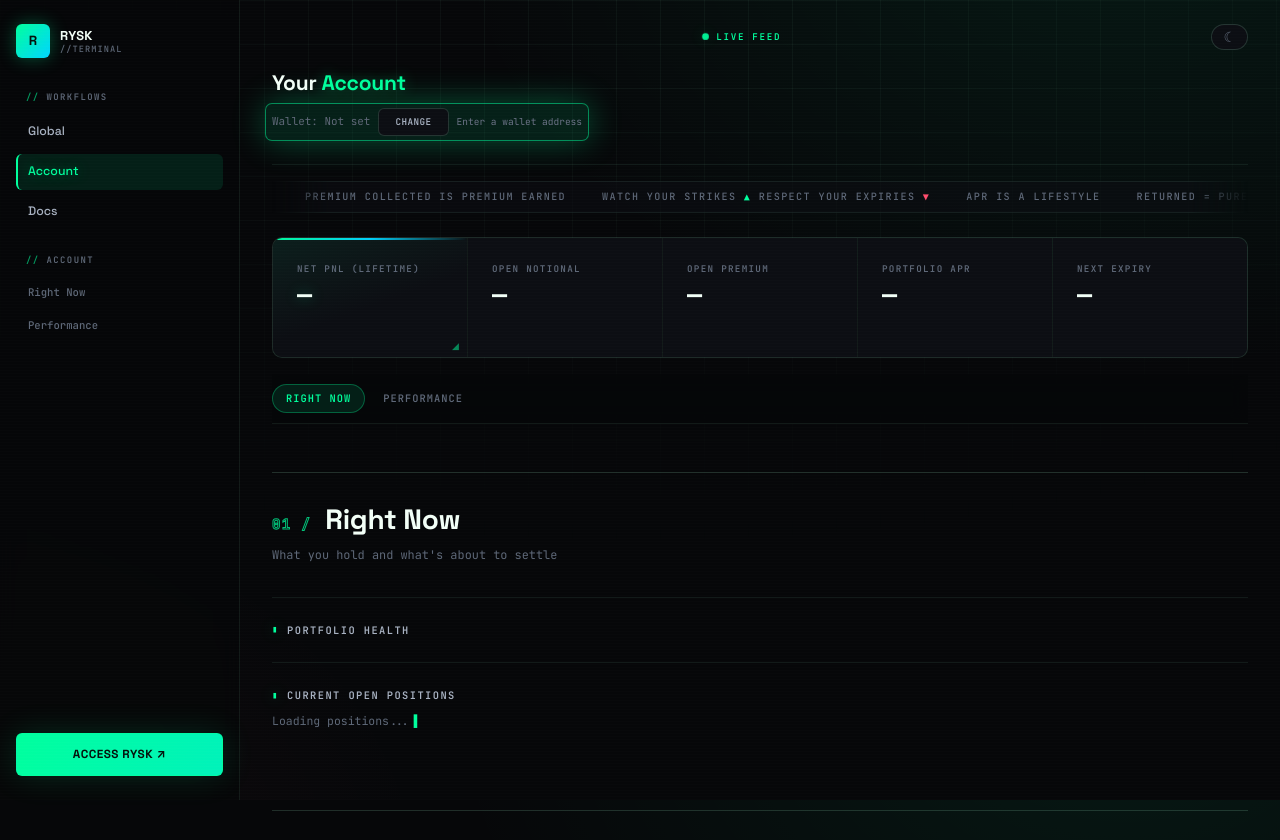
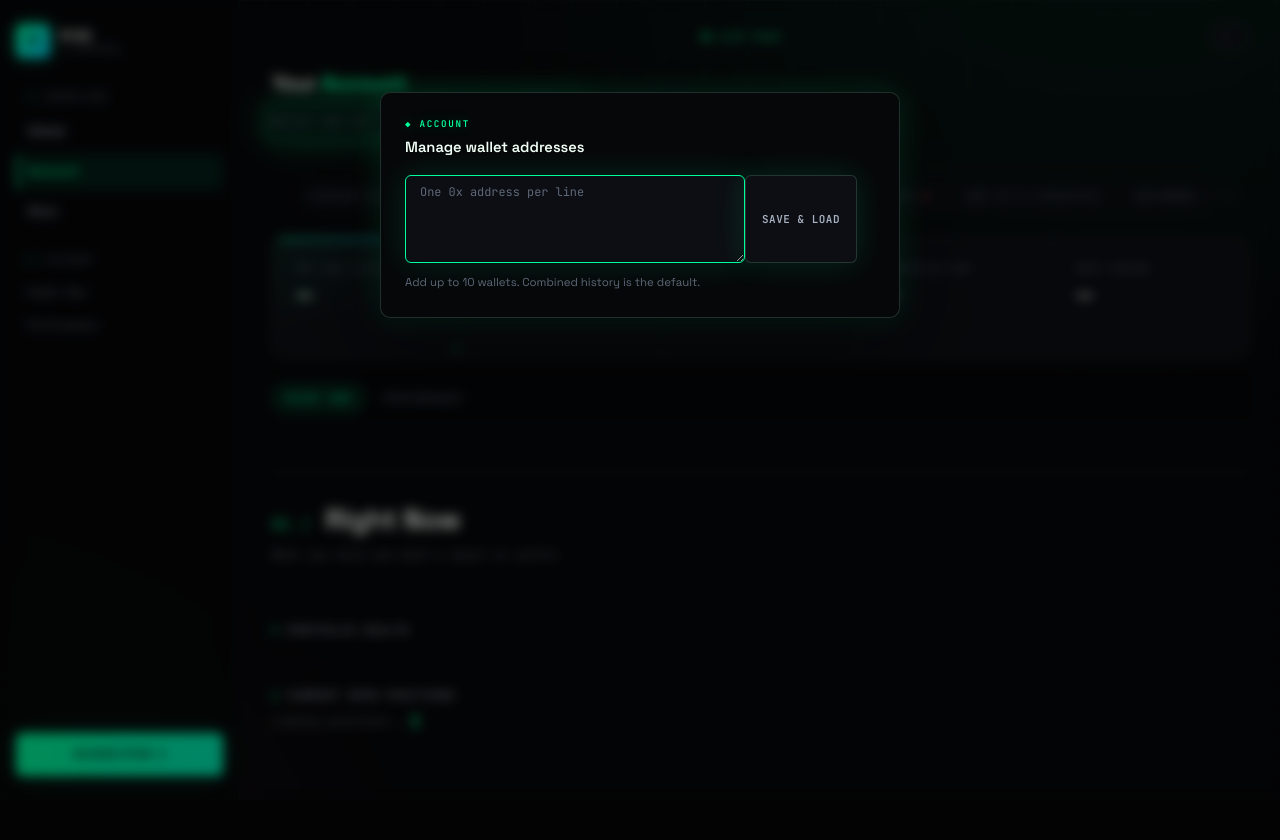
Before and after one commit to carlislejd/rysk-dashboard, a Flask app: page /account in a window 1280 px wide. Shown: the top 840 px of the page. After the commit the page ends 785 px from the top, so only its background shows below. Run offline with Flask 2, Linux system fonts and the light colour scheme; some libraries are stand-ins or nearby versions; some web fonts are replaced.

Commit message:
Fix wallet switching and add multi-wallet views

```diff
--- a/app.py
+++ b/app.py
@@ -13,7 +13,9 @@
     filter_expired_positions,
     filter_open_positions,
     get_history_payload,
+    get_history_payload_for_accounts,
     get_positions_payload,
+    get_positions_payload_for_accounts,
     validate_account_address,
 )
 from db import get_db, init_db
@@ -59,6 +61,27 @@
     raise ValueError("Wallet address required")
 
 
+def resolve_account_addresses():
+    """Return one or more unique dashboard wallet addresses."""
+    raw_values = request.args.getlist("address")
+    raw = ",".join(raw_values).strip()
+    if not raw and ACCOUNT_ADDRESS:
+        raw = ACCOUNT_ADDRESS
+    candidates = [part.strip() for part in raw.replace("\n", ",").split(",") if part.strip()]
+    if not candidates:
+        raise ValueError("Wallet address required")
+    if len(candidates) > 10:
+        raise ValueError("A maximum of 10 wallet addresses is supported")
+    addresses = []
+    seen = set()
+    for candidate in candidates:
+        validated = validate_account_address(candidate)
+        if validated.lower() not in seen:
+            addresses.append(validated)
+            seen.add(validated.lower())
+    return addresses
+
+
 def resolve_chain_filter():
     """Return the requested chain id, or None for all chains."""
     value = request.args.get("chain_id", None)
@@ -94,11 +117,11 @@
 def api_positions():
     """API endpoint for current positions."""
     try:
-        account_address = resolve_account_address()
-        return jsonify({
-            "success": True,
-            **get_positions_payload(account_address)
-        })
+        account_addresses = resolve_account_addresses()
+        payload = (get_positions_payload(account_addresses[0]) if len(account_addresses) == 1
+                   else get_positions_payload_for_accounts(account_addresses))
+        payload["accounts"] = account_addresses
+        return jsonify({"success": True, **payload})
     except ValueError as e:
         return jsonify({
             "success": False,
@@ -207,11 +230,11 @@
 def api_history():
     """API endpoint for historical performance."""
     try:
-        account_address = resolve_account_address()
-        return jsonify({
-            "success": True,
-            **get_history_payload(account_address)
-        })
+        account_addresses = resolve_account_addresses()
+        payload = (get_history_payload(account_addresses[0]) if len(account_addresses) == 1
+                   else get_history_payload_for_accounts(account_addresses))
+        payload["accounts"] = account_addresses
+        return jsonify({"success": True, **payload})
     except ValueError as e:
         return jsonify({
             "success": False,
--- a/static/css/style.css
+++ b/static/css/style.css
@@ -811,6 +811,21 @@
     font-size: 0.76em;
 }
 
+.account-filter {
+    background: var(--bg-raised);
+    border: 1px solid var(--border-strong);
+    color: var(--text-primary);
+    border-radius: var(--radius-md);
+    padding: 4px 8px;
+    font: 0.76em var(--font-mono);
+}
+
+.account-address-list {
+    min-height: 88px;
+    resize: vertical;
+    line-height: 1.5;
+}
+
 .account-entry-modal {
     position: fixed;
     inset: 0;
--- a/static/js/dashboard.js
+++ b/static/js/dashboard.js
@@ -81,6 +81,8 @@
 
 let defaultAccount = '';
 let currentAccount = '';
+let walletAddresses = [];
+let selectedWallet = 'all';
 let accountInputEl = null;
 let accountStatusEl = null;
 let accountDisplayEl = null;
@@ -93,6 +95,58 @@
 let splashTypingTimer = null;
 let mainLoadingEl = null;
 let accountChangeEl = null;
+let accountFilterEl = null;
+
+function parseWalletAddresses(value) {
+    const seen = new Set();
+    return String(value || '')
+        .split(/[\s,]+/)
+        .map(address => address.trim())
+        .filter(address => {
+            const key = address.toLowerCase();
+            if (!address || seen.has(key)) return false;
+            seen.add(key);
+            return true;
+        });
+}
+
+function syncCurrentAccount() {
+    currentAccount = selectedWallet === 'all'
+        ? walletAddresses.join(',')
+        : (walletAddresses.find(address => address.toLowerCase() === selectedWallet.toLowerCase()) || walletAddresses.join(','));
+}
+
+function saveWalletAddresses() {
+    try {
+        localStorage.setItem('dashboardAccounts', JSON.stringify(walletAddresses));
+        localStorage.setItem('dashboardAccount', walletAddresses[0] || '');
+    } catch (_) {
+        // Ignore storage errors.
+    }
+}
+
+function updateAccountFilter() {
+    if (!accountFilterEl) return;
+    const previous = selectedWallet;
+    accountFilterEl.innerHTML = '';
+    if (walletAddresses.length > 1) {
+        const allOption = document.createElement('option');
+        allOption.value = 'all';
+        allOption.textContent = `All wallets (${walletAddresses.length})`;
+        accountFilterEl.appendChild(allOption);
+    }
+    walletAddresses.forEach(address => {
+        const option = document.createElement('option');
+        option.value = address.toLowerCase();
+        option.textContent = formatAddress(address);
+        accountFilterEl.appendChild(option);
+    });
+    accountFilterEl.style.display = walletAddresses.length > 1 ? '' : 'none';
+    selectedWallet = walletAddresses.length > 1 && previous === 'all'
+        ? 'all'
+        : (walletAddresses.some(address => address.toLowerCase() === previous.toLowerCase()) ? previous : (walletAddresses.length > 1 ? 'all' : (walletAddresses[0] || '')));
+    accountFilterEl.value = selectedWallet === 'all' ? 'all' : selectedWallet.toLowerCase();
+}
 
 function buildUrl(path, params = {}) {
     const searchParams = new URLSearchParams();
@@ -114,7 +168,11 @@
 }
 
 function updateAccountUI(address) {
-    const display = address ? address : 'Not set';
+    const display = walletAddresses.length > 1 && selectedWallet === 'all'
+        ? `${walletAddresses.length} wallets combined`
+        : (walletAddresses.length > 1
+            ? `${formatAddress(address)} (filtered)`
+            : (walletAddresses[0] || address || 'Not set'));
     if (accountDisplayEl) {
         accountDisplayEl.textContent = display;
     }
@@ -123,8 +181,9 @@
         accountBar.classList.toggle('needs-wallet', !address);
     }
     if (accountInputEl && document.activeElement !== accountInputEl) {
-        accountInputEl.value = address || '';
-    }
+        accountInputEl.value = walletAddresses.join(', ');
+    }
+    updateAccountFilter();
 }
 
 function setAccountStatus(message = '', isError = false) {
@@ -176,13 +235,10 @@
 
         notConfigured.style.display = 'none';
         error.style.display = 'none';
-        if (data.account && data.account !== currentAccount) {
-            currentAccount = data.account;
-            try {
-                localStorage.setItem('dashboardAccount', currentAccount || '');
-            } catch (_) {
-                // ignore storage errors
-            }
+        if (Array.isArray(data.accounts) && data.accounts.length && walletAddresses.length === 0) {
+            walletAddresses = data.accounts;
+            syncCurrentAccount();
+            saveWalletAddresses();
             updateAccountUI(currentAccount);
         }
         const positions = data.positions || {};
@@ -339,13 +395,10 @@
         notConfigured.style.display = 'none';
         error.style.display = 'none';
 
-        if (data.account && data.account !== currentAccount) {
-            currentAccount = data.account;
-            try {
-                localStorage.setItem('dashboardAccount', currentAccount || '');
-            } catch (_) {
-                // ignore storage errors
-            }
+        if (Array.isArray(data.accounts) && data.accounts.length && walletAddresses.length === 0) {
+            walletAddresses = data.accounts;
+            syncCurrentAccount();
+            saveWalletAddresses();
             updateAccountUI(currentAccount);
         }
 
@@ -1834,11 +1887,11 @@
     if (splashErrorEl) splashErrorEl.style.display = 'none';
     if (splashTypingEl) {
         splashTypingEl.textContent = currentAccount
-            ? 'Swap to another wallet without leaving the account workflow.'
-            : 'Choose any wallet to inspect positions, health, and history.';
+            ? 'Edit the list to replace, add, or remove wallets. Combined history is the default.'
+            : 'Add up to 10 wallets. Combined history is the default.';
     }
     if (splashAccountInputEl) {
-        splashAccountInputEl.value = currentAccount || splashAccountInputEl.value || '';
+        splashAccountInputEl.value = walletAddresses.join('\n') || splashAccountInputEl.value || '';
         setTimeout(() => splashAccountInputEl.focus(), 0);
     }
 }
@@ -1864,11 +1917,11 @@
 }
 
 async function launchDashboard(addressInput, { fromSplash = false } = {}) {
-    let normalized = (addressInput || '').trim();
-    if (!normalized && defaultAccount) {
-        normalized = defaultAccount;
-    }
-    if (!normalized) {
+    let addresses = parseWalletAddresses(addressInput);
+    if (!addresses.length && defaultAccount) {
+        addresses = parseWalletAddresses(defaultAccount);
+    }
+    if (!addresses.length) {
         if (fromSplash && splashErrorEl) {
             splashErrorEl.textContent = 'Enter a wallet address';
             splashErrorEl.style.display = 'block';
@@ -1877,7 +1930,17 @@
         }
         return;
     }
-    if (!/^0x[0-9a-fA-F]{40}$/.test(normalized)) {
+    if (addresses.length > 10) {
+        const message = 'A maximum of 10 wallet addresses is supported';
+        if (fromSplash && splashErrorEl) {
+            splashErrorEl.textContent = message;
+            splashErrorEl.style.display = 'block';
+        } else {
+            setAccountStatus(message, true);
+        }
+        return;
+    }
+    if (addresses.some(address => !/^0x[0-9a-fA-F]{40}$/.test(address))) {
         if (fromSplash && splashErrorEl) {
             splashErrorEl.textContent = 'Invalid wallet address format';
             splashErrorEl.style.display = 'block';
@@ -1887,13 +1950,11 @@
         return;
     }
 
-    currentAccount = normalized;
+    walletAddresses = addresses;
+    selectedWallet = walletAddresses.length > 1 ? 'all' : walletAddresses[0];
+    syncCurrentAccount();
     updateAccountUI(currentAccount);
-    try {
-        localStorage.setItem('dashboardAccount', currentAccount || '');
-    } catch (_) {
-        // ignore storage errors
-    }
+    saveWalletAddresses();
 
     // Reset cached state similar to applyAccountChange
     historyDataCache = null;
@@ -1954,7 +2015,7 @@
         setMainLoading(false);
         if (fromSplash && splashLaunchEl) {
             splashLaunchEl.disabled = false;
-            splashLaunchEl.textContent = 'Load';
+            splashLaunchEl.textContent = 'Save & load';
         }
     }
 }
@@ -2450,7 +2511,7 @@
     accountInputEl = document.getElementById('account-input');
     accountStatusEl = document.getElementById('account-status');
     accountDisplayEl = document.getElementById('current-wallet-display');
-    splashScreenEl = document.getElementById('splash-screen');
+    splashScreenEl = document.getElementById('account-entry-modal');
     mainContentEl = document.getElementById('main-content');
     splashAccountInputEl = document.getElementById('splash-account-input');
     splashLaunchEl = document.getElementById('splash-launch');
@@ -2458,15 +2519,20 @@
     splashErrorEl = document.getElementById('splash-error');
     mainLoadingEl = document.getElementById('account-main-loading');
     accountChangeEl = document.getElementById('account-change');
+    accountFilterEl = document.getElementById('account-filter');
     const applyButton = document.getElementById('account-apply');
 
-    let savedAccount = '';
+    let savedAccounts = [];
     try {
-        savedAccount = (localStorage.getItem('dashboardAccount') || '').trim();
+        const parsed = JSON.parse(localStorage.getItem('dashboardAccounts') || '[]');
+        if (Array.isArray(parsed)) savedAccounts = parsed;
+        if (!savedAccounts.length) {
+            savedAccounts = parseWalletAddresses(localStorage.getItem('dashboardAccount') || '');
+        }
     } catch (_) {
-        savedAccount = '';
-    }
-    const initialAccount = savedAccount || '';
+        savedAccounts = parseWalletAddresses(localStorage.getItem('dashboardAccount') || '');
+    }
+    const initialAccount = savedAccounts.join(',');
     currentAccount = '';
     if (splashAccountInputEl) {
         splashAccountInputEl.value = initialAccount;
@@ -2495,7 +2561,7 @@
     }
     if (splashAccountInputEl) {
         splashAccountInputEl.addEventListener('keydown', (event) => {
-            if (event.key === 'Enter') {
+            if (event.key === 'Enter' && (event.metaKey || event.ctrlKey)) {
                 event.preventDefault();
                 launchDashboard(splashAccountInputEl.value, { fromSplash: true });
             }
@@ -2503,6 +2569,20 @@
     }
     if (accountChangeEl) {
         accountChangeEl.addEventListener('click', showAccountEntry);
+    }
+    if (accountFilterEl) {
+        accountFilterEl.addEventListener('change', () => {
+            selectedWallet = accountFilterEl.value;
+            syncCurrentAccount();
+            updateAccountUI(currentAccount);
+            historyDataCache = null;
+            refreshAllData();
+        });
+    }
+    if (splashScreenEl) {
+        splashScreenEl.addEventListener('click', event => {
+            if (event.target === splashScreenEl && walletAddresses.length) hideAccountEntry();
+        });
     }
 
     initCollapsibleSections();
--- a/templates/dashboard.html
+++ b/templates/dashboard.html
@@ -55,6 +55,7 @@
                 <div class="account-display">
                     Wallet: <span id="current-wallet-display">Not set</span>
                 </div>
+                <select id="account-filter" class="account-filter" aria-label="Filter dashboard by wallet" style="display: none;"></select>
                 <button id="account-change" class="terminal-button account-change-button" type="button">Change</button>
                 <span id="account-status" class="account-status"></span>
             </div>
@@ -194,15 +195,15 @@
             <div class="account-entry-header">
                 <div>
                     <div class="sidepanel-eyebrow">Account</div>
-                    <h2 id="account-entry-title">Enter wallet address</h2>
+                    <h2 id="account-entry-title">Manage wallet addresses</h2>
                 </div>
             </div>
             <div class="splash-input-row account-entry-row">
-                <input id="splash-account-input" class="account-input splash-input" type="text" value="" placeholder="0x0000..." spellcheck="false" autocomplete="off">
-                <button id="splash-launch" class="terminal-button splash-button" type="button">Load</button>
+                <textarea id="splash-account-input" class="account-input splash-input account-address-list" rows="3" placeholder="One 0x address per line" spellcheck="false" autocomplete="off"></textarea>
+                <button id="splash-launch" class="terminal-button splash-button" type="button">Save &amp; load</button>
             </div>
             <div id="splash-error" class="error" style="display: none;"></div>
-            <div id="splash-typing" class="account-entry-hint">Choose any wallet to inspect positions, health, and history.</div>
+            <div id="splash-typing" class="account-entry-hint">Add up to 10 addresses. The default view combines their full history; use the wallet filter to inspect one.</div>
         </div>
     </div>
     </div>
```
Also changed, not shown: dashboard_services.py (+155 -0 lines), tests/test_app_services_parity.py (+14 -0 lines), tests/test_multi_account_services.py (added, +63 -0 lines).
